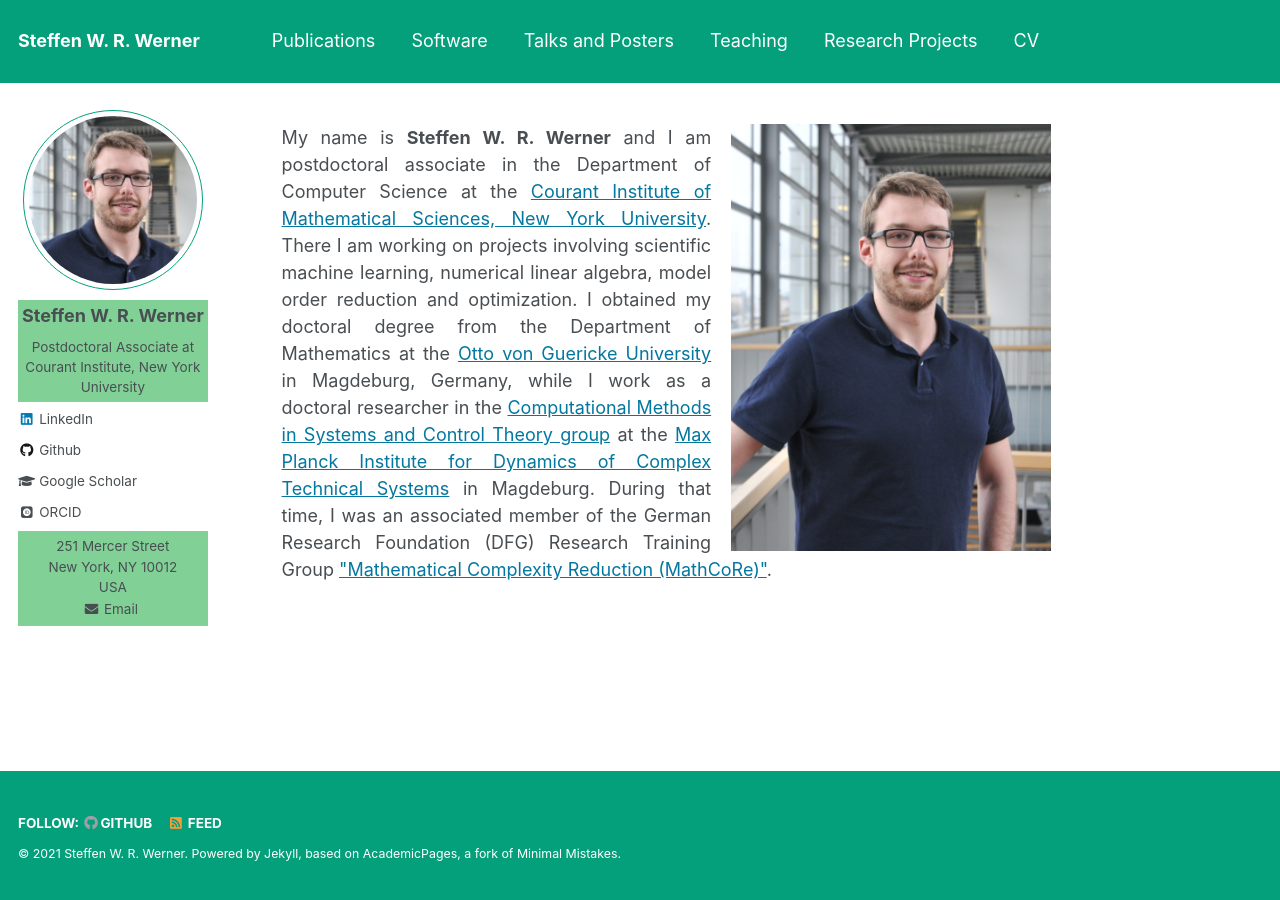
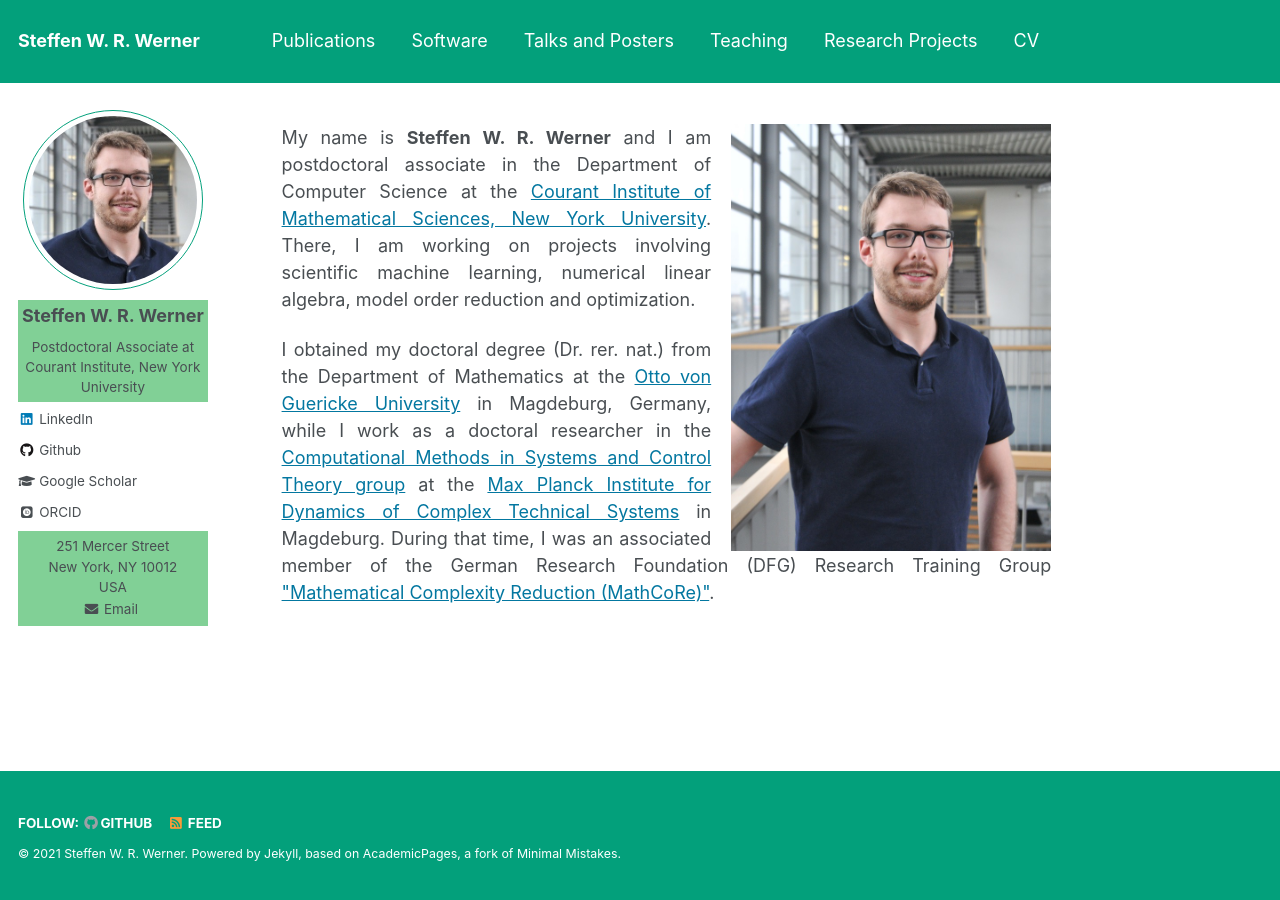
Before and after one commit to ninsteve/ninsteve.github.io, a Jekyll site: the page built from _pages/about.md, in a window 1280 px wide. Built offline with Jekyll 4.4.1, drawn with Linux system fonts in a browser that asks for light colours; some web fonts are replaced.

Commit message:
Split paragraph.

```diff
--- a/_pages/about.md
+++ b/_pages/about.md
@@ -16,12 +16,14 @@ My name is <strong>Steffen W. R. Werner</strong> and I am postdoctoral associate
 in the Department of Computer Science at the <a target="blank_"
 href="https://cims.nyu.edu/dynamic/">Courant Institute of Mathematical Sciences,
 New York University</a>.
-There I am working on projects involving scientific machine learning, numerical
+There, I am working on projects involving scientific machine learning, numerical
 linear algebra, model order reduction and optimization.
-I obtained my doctoral degree from the Department of Mathematics at the <a
-target="blank_" href="https://www.uni-magdeburg.de/en/">Otto von Guericke
-University</a> in Magdeburg, Germany, while I work as a doctoral researcher in
-the <a target="blank_" href="https://www.mpi-magdeburg.mpg.de/csc">
+</p>
+<p class="text-block">
+I obtained my doctoral degree (Dr. rer. nat.) from the Department of Mathematics
+at the <a target="blank_" href="https://www.uni-magdeburg.de/en/">Otto von
+Guericke University</a> in Magdeburg, Germany, while I work as a doctoral
+researcher in the <a target="blank_" href="https://www.mpi-magdeburg.mpg.de/csc">
 Computational Methods in Systems and Control Theory group</a> at the <a
 target="blank_" href="https://www.mpi-magdeburg.mpg.de/2316/en">Max Planck
 Institute for Dynamics of Complex Technical Systems</a> in Magdeburg.
```
